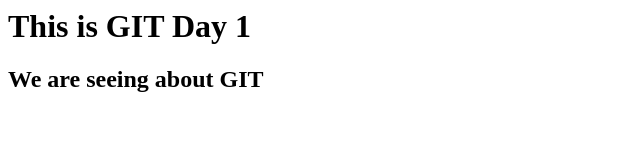
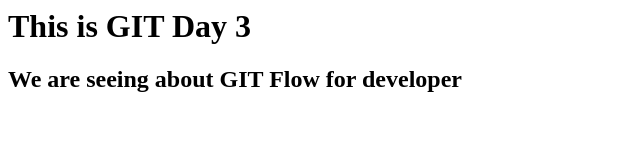
Before and after one commit to Guna1699/Project14, a plain HTML site: page index.html in a window 1280 px wide. Shown: the whole page, without its empty margins (0-640 px from the left). Drawn offline with Linux system fonts and the light colour scheme.

Commit message:
Update the file

```diff
--- a/index.html
+++ b/index.html
@@ -1,4 +1,4 @@
 <html>
-<h1>This is GIT Day 1</h1>
-<h2>We are seeing about GIT</h2>
+<h1>This is GIT Day 3</h1>
+<h2>We are seeing about GIT Flow for developer</h2>
 </html>
```
